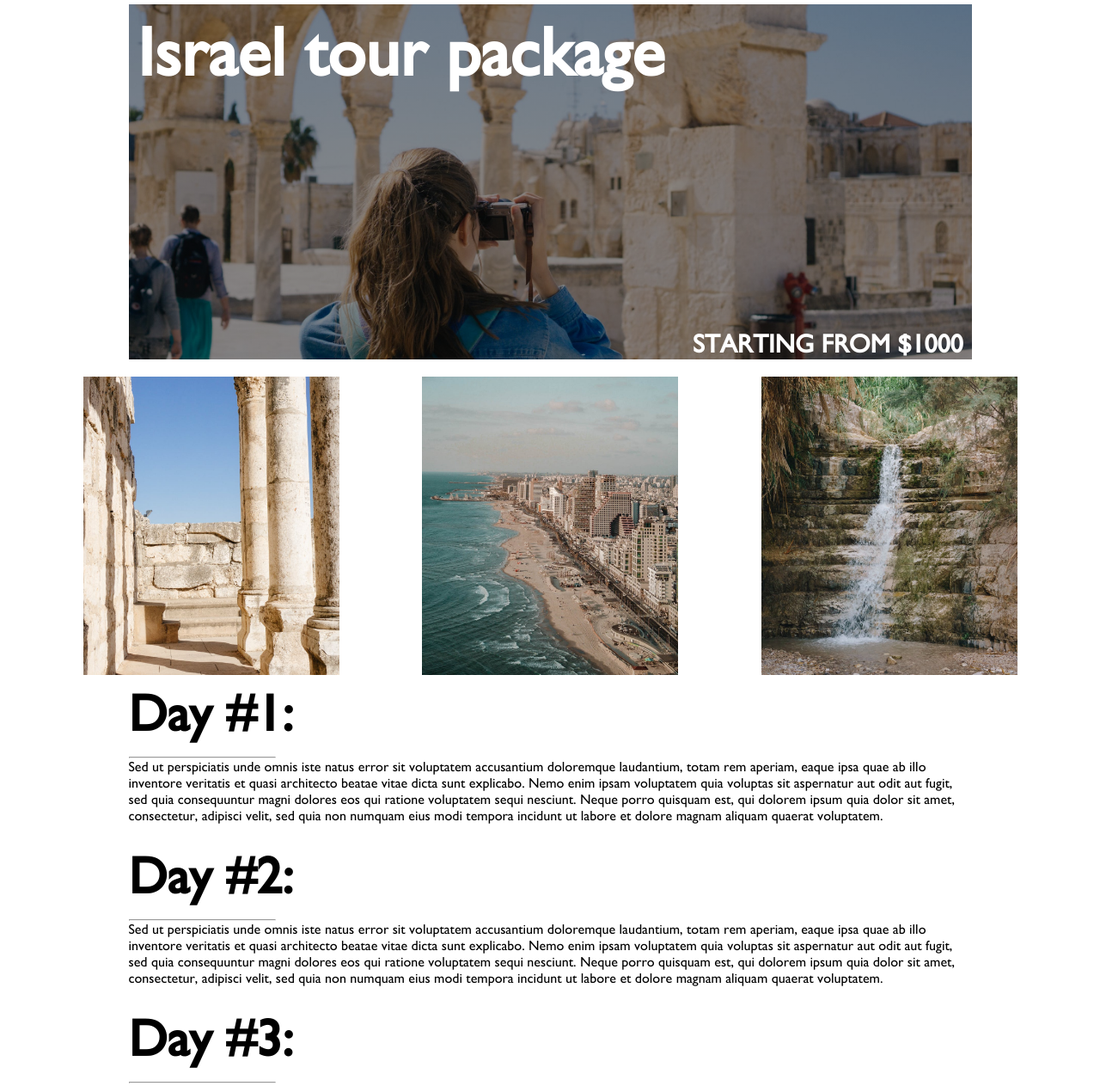
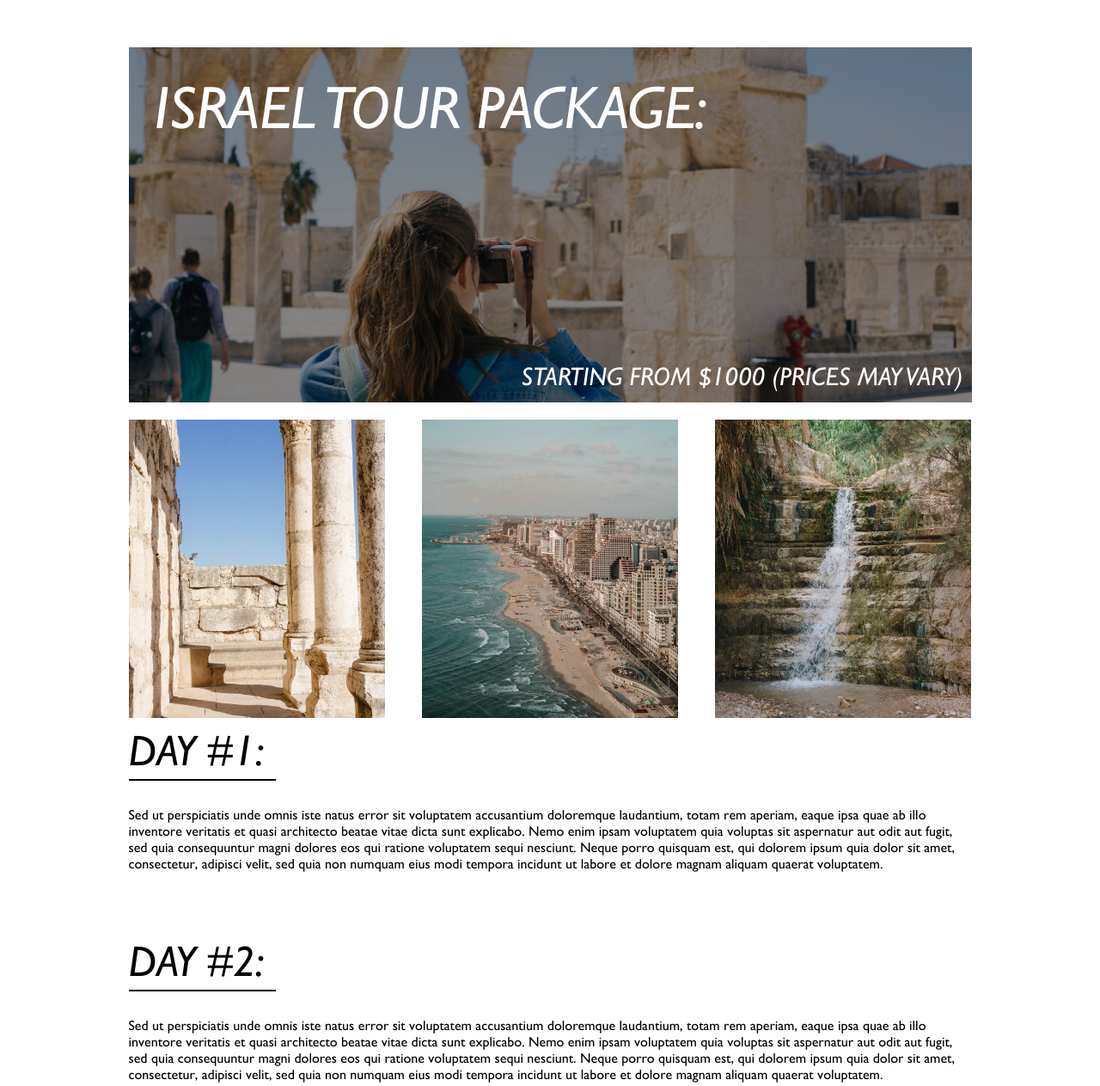
Before and after one commit to n215-arigree/homework-seven, a plain HTML site: page israel.html in a window 1280 px wide. Shown: the part 80-1343 px from the top of the page at 86% size. Drawn offline with Linux system fonts and the light colour scheme.

Commit message:
Fixed tour package pages

```diff
--- a/israel.html
+++ b/israel.html
@@ -22,9 +22,9 @@
           <a href="index.html">home</a>
           <a href="about.html">about</a>
           <a href="tours.html">tours</a>
-          <a href="#">special offers</a>
-          <a href="#">blog</a>
-          <a href="#" style="border: none">contact</a>
+          <a href="specialoffer.html">special offers</a>
+          <a href="blog.html">blog</a>
+          <a href="contact.html" style="border: none">contact</a>
         </div>
       </nav>
       <div class="tourPackage">
@@ -37,9 +37,9 @@
               url(images/tour/tour-01.jpg);
           "
         >
-          <h1>Israel tour package</h1>
+          <h1>ISRAEL TOUR PACKAGE:</h1>
           <div class="right">
-            <h4>STARTING FROM $1000</h4>
+            <h4>STARTING FROM $1000 (PRICES MAY VARY)</h4>
           </div>
         </header>
         <div class="images">
@@ -64,7 +64,7 @@
         </div>
         <div class="dayContainer">
           <div class="day">
-            <h1>Day #1:</h1>
+            <h1>DAY #1:</h1>
             <hr />
             <p>
               Sed ut perspiciatis unde omnis iste natus error sit voluptatem
@@ -79,7 +79,7 @@
             </p>
           </div>
           <div class="day">
-            <h1>Day #2:</h1>
+            <h1>DAY #2:</h1>
             <hr />
             <p>
               Sed ut perspiciatis unde omnis iste natus error sit voluptatem
@@ -94,7 +94,7 @@
             </p>
           </div>
           <div class="day">
-            <h1>Day #3:</h1>
+            <h1>DAY #3:</h1>
             <hr />
             <p>
               Sed ut perspiciatis unde omnis iste natus error sit voluptatem
--- a/scss/tourPackage.scss
+++ b/scss/tourPackage.scss
@@ -1,6 +1,10 @@
 .tourPackage {
+  display: flex;
+  align-items: center;
+  justify-content: center;
+  flex-direction: column;
   header {
-    margin-top: 20px;
+    margin-top: 70px;
     height: 413px;
     width: 981px;
     background-position: center;
@@ -8,29 +12,34 @@
     background-size: cover;
     padding: 0;
     h1 {
-        padding: 10px;
-        font-size: 80px;
+      padding: 30px;
+
+      font-size: 70px;
       color: $site-white;
-        font-family: GillSansReg;
+      font-family: GillSansI;
+      font-weight: normal;
     }
     .right {
       text-align: right;
       h4 {
         font-size: 30px;
         color: $site-white;
-        font-family: GillSansReg;
+        font-family: GillSansI;
+        font-weight: normal;
         padding: 10px;
-        padding-top: 250px;
+        padding-top: 210px;
       }
     }
-
   }
   .images {
+    width: $content-width;
     padding-top: 20px;
     display: flex;
     flex-direction: row;
     align-items: center;
-    justify-content: space-evenly;
+    justify-content: center;
+
+    justify-content: space-between;
     .img {
       height: 347px;
       width: 298px;
@@ -45,20 +54,26 @@
 
     .day {
       padding-top: 10px;
+      padding-bottom: 50px;
       h1 {
-        font-size: 60px;
+        font-size: 50px;
         color: black;
-        font-family: GillSansReg;
+        font-family: GillSansI;
+        font-weight: normal;
+        margin-bottom: 5px;
       }
-        p{
+      hr {
+      width: 171px;
+      border: 1px solid black;
+      margin-bottom: 30px;
+    }
+      p {
         font-size: 16px;
         color: black;
         font-family: GillSansReg;
       }
     }
-    hr {
-        width: 171px;
-    }
+
     .buttonContain {
       display: flex;
       align-items: center;
@@ -77,7 +92,6 @@
         margin-top: 30px;
       }
     }
-
   }
 }
 
@@ -85,10 +99,8 @@
   .tourPackage header {
     width: 100%;
     h1 {
-
     }
     .right h4 {
-
       padding-top: 100px;
       h4 {
         text-align: left;
@@ -96,7 +108,6 @@
     }
   }
   .tourPackage .images {
-
     flex-direction: column;
     .img {
       margin: 20px;
@@ -110,18 +121,15 @@
     .day {
       width: 100%;
       h1 {
-
       }
       p {
         width: 100%;
       }
     }
     hr {
-
     }
     .buttonContain {
       button {
-
       }
     }
   }
```
Also changed, not shown: australia.html (+8 -8 lines), canada.html (+5 -5 lines), egypt.html (+5 -5 lines), france.html (+5 -5 lines), index.html (+8 -4 lines), japan.html (+5 -5 lines), newz.html (+5 -5 lines), uae.html (+5 -5 lines), usa.html (+8 -8 lines), css/styles.css, 1 other file. Lines whose indentation alone changed are shown as unchanged.
